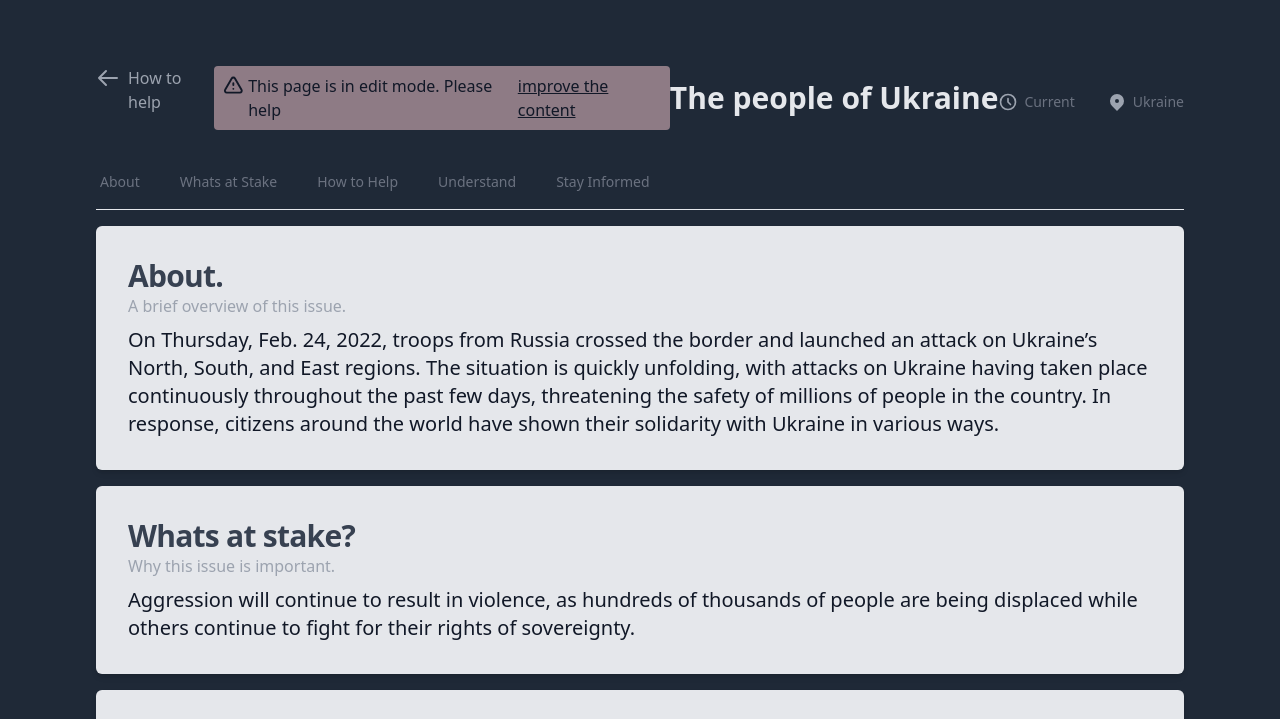
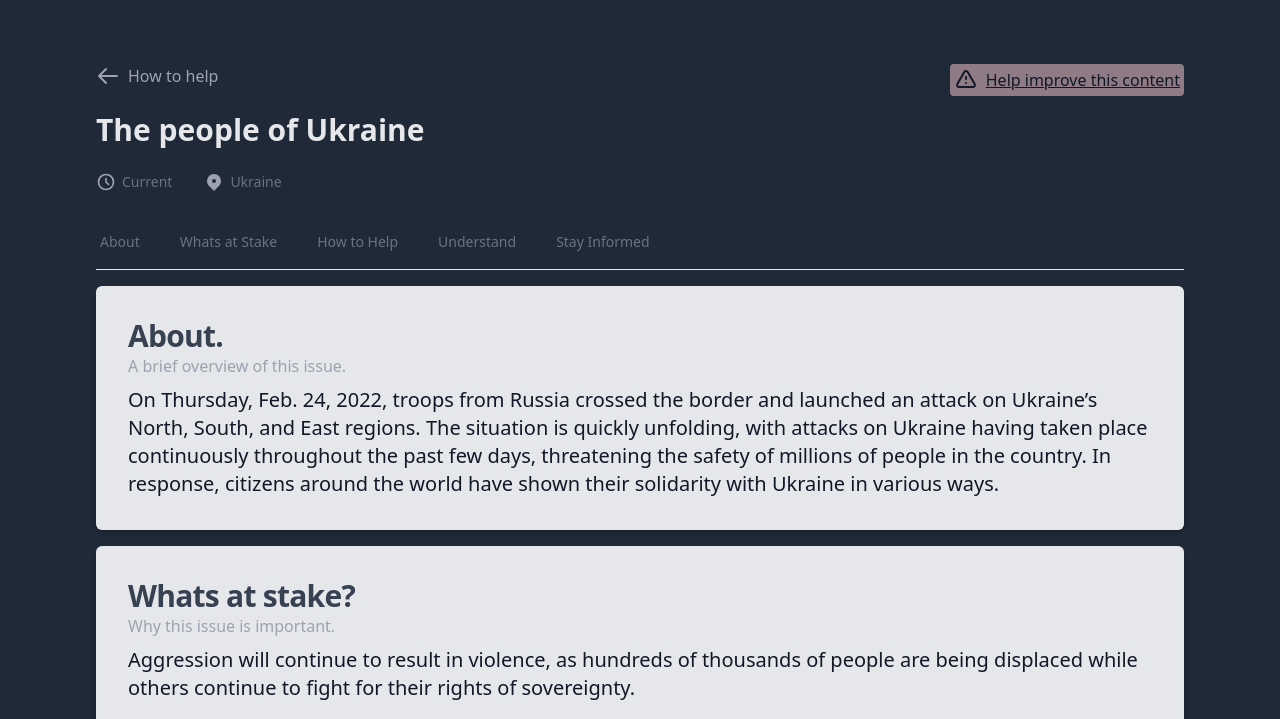
Before and after one commit to 4till2/helpgenie, a plain HTML site: page ukraine.html in a window 1280 px wide. Shown: the top 719 px of the page. Drawn offline with Linux system fonts and the light colour scheme.

Commit message:
fix: style

```diff
--- a/ukraine.html
+++ b/ukraine.html
@@ -11,7 +11,7 @@
 <body class="bg-gray-800 w-full p-12 lg:px-24">
 
 <header class="py-4">
-    <div class=" mx-auto  xl:flex xl:items-center xl:justify-between">
+    <div class=" mx-auto ">
         <div class="flex-1 min-w-0">
             <div class="flex">
                 <a href="index.html">
@@ -24,10 +24,9 @@
                 <div class="flex justify-between w-full">
 
                 <p class="text-gray-400 ml-2">How to help</p>
-                <div class="rounded flex bg-rose-200/50 text-gray-900 p-2">
+                <div class="rounded flex bg-rose-200/50 text-gray-900 p-1">
                     <svg class="mr-1 w-6 h-6" fill="none" stroke="currentColor" viewBox="0 0 24 24" xmlns="http://www.w3.org/2000/svg"><path stroke-linecap="round" stroke-linejoin="round" stroke-width="2" d="M12 9v2m0 4h.01m-6.938 4h13.856c1.54 0 2.502-1.667 1.732-3L13.732 4c-.77-1.333-2.694-1.333-3.464 0L3.34 16c-.77 1.333.192 3 1.732 3z"></path></svg>
-                    This page is in edit mode. Please help
-                    <a class="underline ml-1" href="mailto:hi@helpgenie.org?subject=Suggestions for Page 'Helping the people of Ukraine'">improve the content</a></div>
+                    <a class="underline ml-1" href="mailto:hi@helpgenie.org?subject=Suggestions for Page 'Helping the people of Ukraine'">Help improve this content</a></div>
                 </div>
                 </div>
 
```
Also changed, not shown: output.css.
